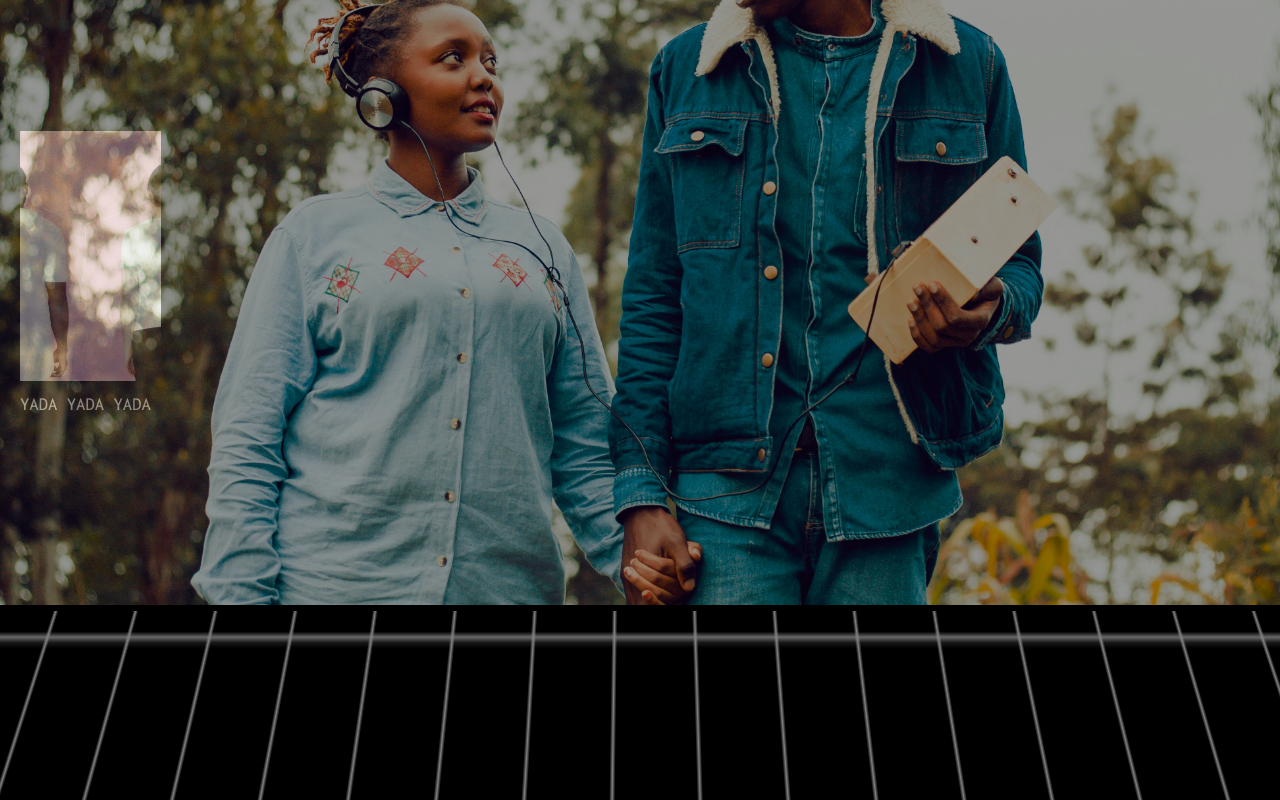
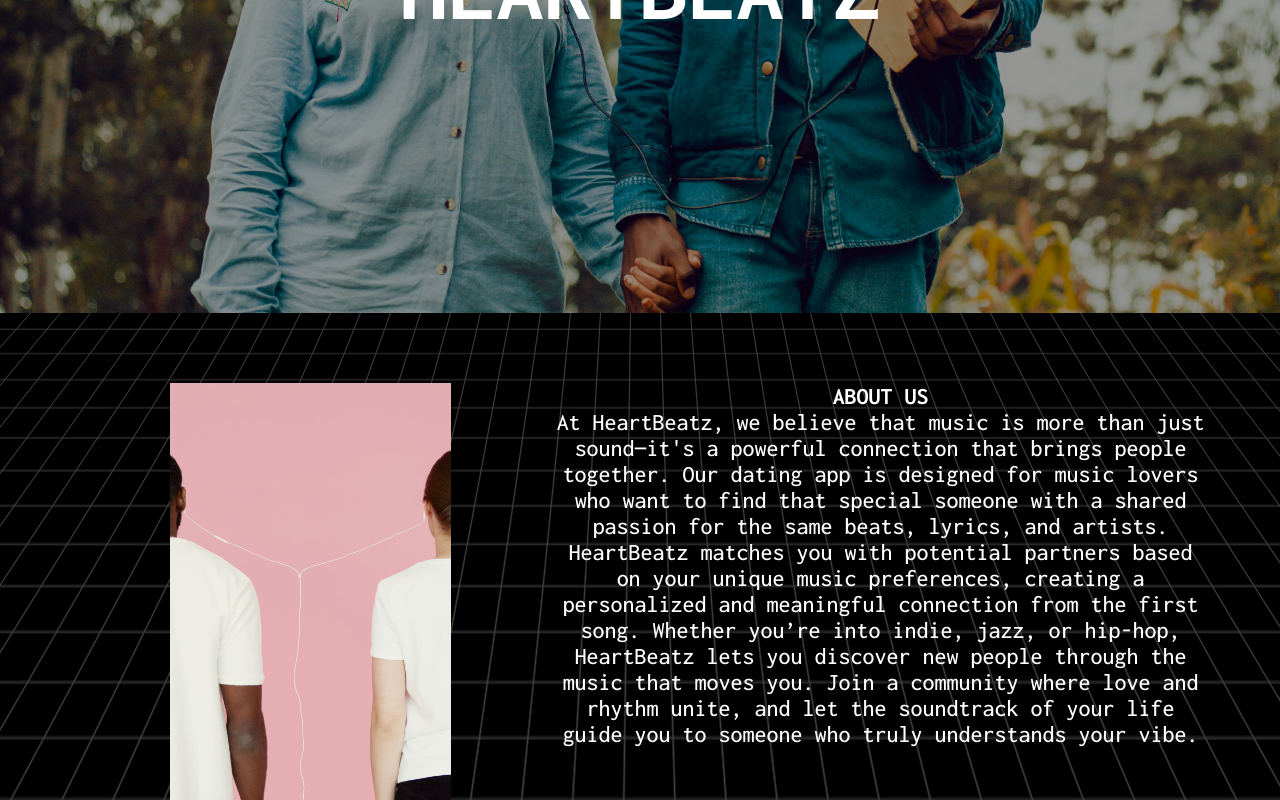
Before and after one commit to EmreDincoglu/Software-Engineering-Group-4-Project, a React (Create React App) app in the folder frontend/: page / in a window 1280 px wide. Shown: the part 540-1340 px from the top of the page. Before the commit the page ends 1151 px from the top, so only its background shows below. Built offline with nearby package versions, Linux system fonts and the light colour scheme.

Commit message:
Fixed about us page

```diff
--- a/frontend/src/pages/Root/root.css
+++ b/frontend/src/pages/Root/root.css
@@ -57,41 +57,42 @@
 }
 
 .body{
-    background: black;
     margin: 0;
     padding: 0;
     height: auto;
-    overflow-y: auto;
+    overflow-x: hidden;
 }
 
-.title{
-    margin: 0;
+.title-container{
     padding: 0;
     width: 100%;
-    height: 600px;
+    min-height: 600px;
+    overflow: hidden;
     position: relative;
+
 }
 
 .big-photo img{
-    margin: 0;
-    padding: 0;
     width: 100%;
     height: 100%;
     opacity: 0.6;
     object-fit: cover;
     background-color: white;
+    display: block;
+    margin:0;
 }
 
 .title-name {
     position: absolute;
-    z-index: 1;
     color: white;
     font-size: 3em;
+    transform: translate(-50%, 50%);
     top: 50%;
     left: 50%;
     text-align: center;
 }
 .about-us{
+    position: relative;
     padding: 20px;
     background-color: black;
     color: white;
@@ -99,15 +100,58 @@
     flex-direction: column;
     gap: 10px;
     min-height: 500px;
+    overflow: visible;
 }
 
-.about-us .grid-background{
-    background-color: black;
-    padding: 20px;
+.grid-background {
+    position: absolute;
+    top: 0;
+    left: 0;
+    width: 100%;
+    height: 100%;
+    background-image: linear-gradient(gray 1px, transparent 1px),
+    linear-gradient(90deg, gray 1px, transparent 1px);
+    background-size: 30px 30px;
+    transform: scaleY(1.5) perspective(800px) rotateX(60deg);
+    transform-origin: top;
+    opacity: 0.5;
+    z-index: 0; /* Keeps background behind content */
+    animation: move-grid 10s linear infinite;
 }
 
-.about-us img{
-    height: 250px;
+.about-us-content {
+    display: flex;
+    flex-direction: row;
+    position: relative;
+    z-index: 1;
+}
+
+.small-photo img{
+    height: 500px;
     width: auto;
+    overflow: visible;
+}
 
+.about-us-content{
+    margin: 50px;
+    padding-left: 100px;
+    text-align: center;
 }
+
+.about-us-text{
+    padding-left: 100px;
+}
+
+.about-us-text h3{
+    color: white;
+    font-size: 1.5em;
+}
+
+@keyframes move-grid {
+    0% {
+        background-position: 0 0;
+    }
+    100% {
+        background-position: 0 100%;
+    }
+}
--- a/frontend/src/pages/Root/root.js
+++ b/frontend/src/pages/Root/root.js
@@ -23,8 +23,8 @@ export function RootPage(){
                         </>
                     ) : (
                         <>
+                            <Link to="/">About</Link>
                         <Link to="/login">Login</Link>
-                    <Link to="/">About</Link>
                         </>
                     )}
                 </div>
@@ -33,24 +33,27 @@ export function RootPage(){
         </>
         );}
 
-export function AboutPage(){
+export function AboutPage() {
     return (
-        <div className = "body">
-    <div className = "title">
-        <div className = "big-photo">
-        <img src = "/img/peoplelisteningtomusicholdinghands.jpg" alt = "People listening to music holding hands" />
+        <div className="body">
+            <div className="title-container">
+                <div className="big-photo">
+                    <img src="/img/peoplelisteningtomusicholdinghands.jpg" alt="People listening to music holding hands" />
                 </div>
-        <div className= "title-name">
+                <div className="title-name">
                     <h1>HEARTBEATZ</h1>
                 </div>
             </div>
-    <div className= "about-us">
-        <div className= "grid-background"/>
-            <div className= "small-photo">
-                <img src = "/img/peoplesharingearbuds.jpg" alt = "People sharing earbuds"/>
+            <div className="about-us">
+                <div className="grid-background"></div>
+                <div className="about-us-content">
+                    <div className="small-photo">
+                        <img src="/img/peoplesharingearbuds.jpg" alt="People sharing earbuds" />
                     </div>
-            <div className= "about-us-text">
-                <h3> YADA YADA YADA</h3>
+                    <div className="about-us-text">
+                        <h2>ABOUT US</h2>
+                        <h3>At HeartBeatz, we believe that music is more than just sound—it's a powerful connection that brings people together. Our dating app is designed for music lovers who want to find that special someone with a shared passion for the same beats, lyrics, and artists. HeartBeatz matches you with potential partners based on your unique music preferences, creating a personalized and meaningful connection from the first song. Whether you’re into indie, jazz, or hip-hop, HeartBeatz lets you discover new people through the music that moves you. Join a community where love and rhythm unite, and let the soundtrack of your life guide you to someone who truly understands your vibe.</h3>
+                    </div>
                 </div>
             </div>
         </div>
```
Lines whose indentation alone changed are shown as unchanged.
